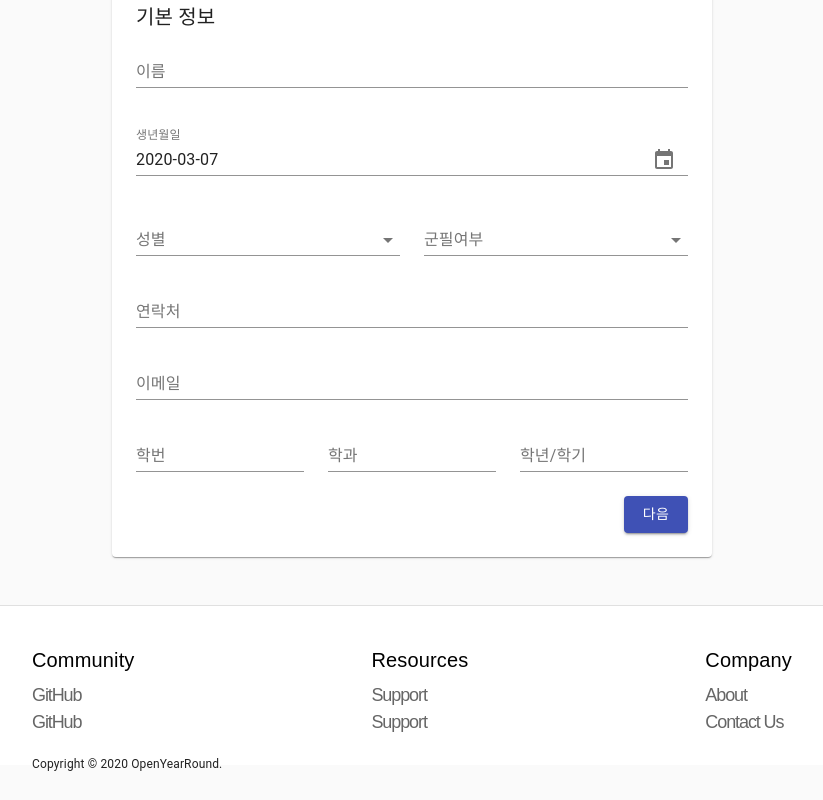
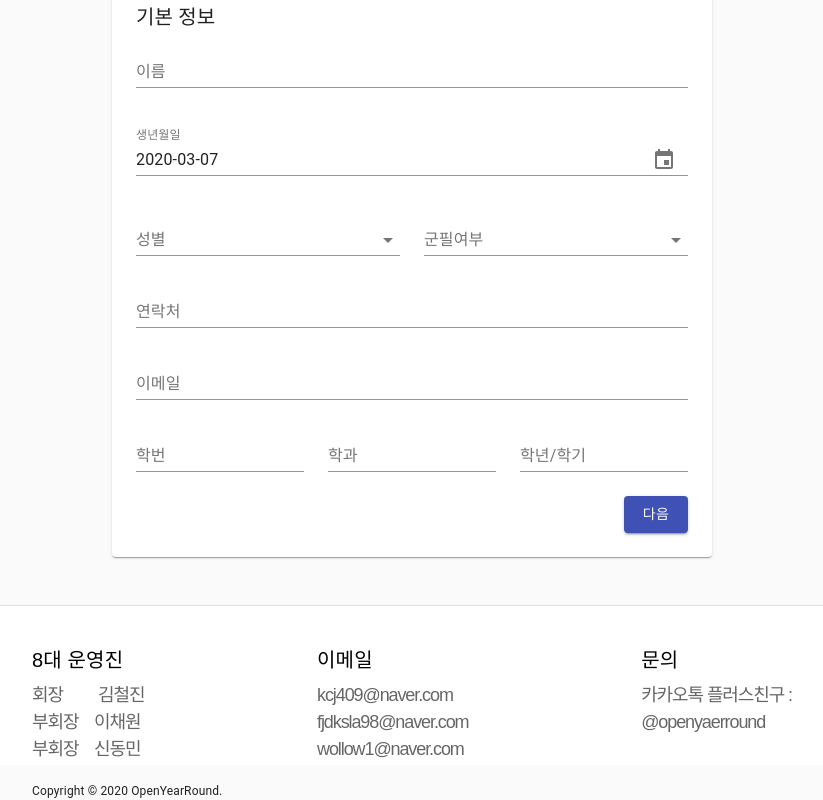
Before and after one commit to dev-oyr/renewal-ourpage, a React (Create React App) app: page /apply in a window 1280 px wide. Shown: the part 362-1162 px from the top of the page, without its empty margins (228-1051 px from the left). Before the commit the page ends 1135 px from the top, so only its background shows below. Built offline with nearby package versions, Linux system fonts and the light colour scheme; no server answers; a web font is replaced by a local one.

Commit message:
Footer 업데이트

```diff
--- a/src/components/Footer.js
+++ b/src/components/Footer.js
@@ -7,19 +7,21 @@ function Footer() {
             <div className="responsive">
                 <div className="col">
                     <div className="col1">
-                        <div className="en colHeader">Community</div>
-                        <div className="en desc-font">GitHub</div>
-                        <div className="en desc-font">GitHub</div>
+                        <div className="kr colHeader">8대 운영진</div>
+                        <div className="kr desc-font">회장&nbsp;&nbsp;&nbsp;&nbsp;&nbsp;&nbsp;&nbsp;&nbsp; 김철진</div>
+                        <div className="kr desc-font">부회장&nbsp;&nbsp;&nbsp; 이채원</div>
+                        <div className="kr desc-font">부회장&nbsp;&nbsp;&nbsp; 신동민</div>
                     </div>
                     <div className="col1">
-                        <div className="en colHeader">Resources</div>
-                        <div className="en desc-font">Support</div>
-                        <div className="en desc-font">Support</div>
+                        <div className="kr colHeader">이메일</div>
+                        <div className="en desc-font">kcj409@naver.com</div>
+                        <div className="en desc-font">fjdksla98@naver.com</div>
+                        <div className="en desc-font">wollow1@naver.com</div>
                     </div>
                     <div className="col1">
-                        <div className="en colHeader">Company</div>
-                        <div className="en desc-font">About</div>
-                        <div className="en desc-font">Contact Us</div>
+                        <div className="kr colHeader">문의</div>
+                        <div className="kr desc-font">카카오톡 플러스친구 : </div>
+                        <div className="en desc-font"> @openyaerround</div>
                     </div>
                 </div>
 
```
